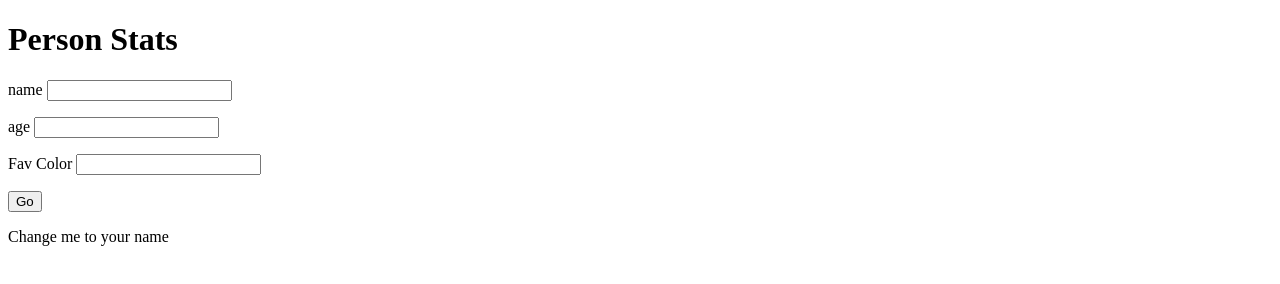
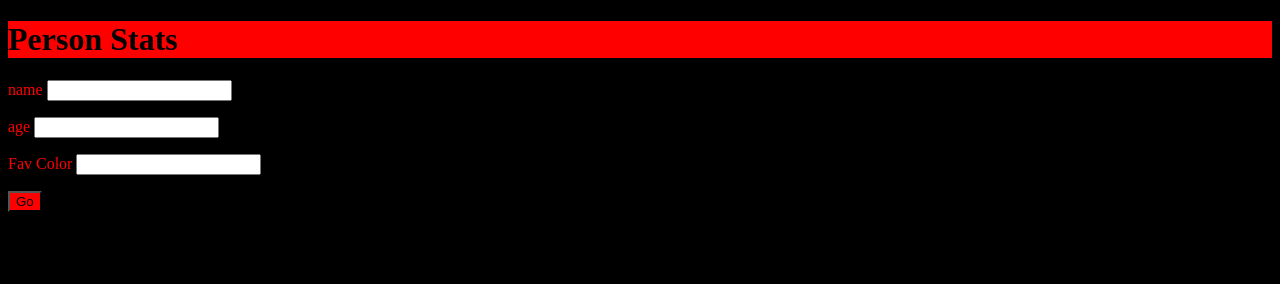
Before and after one commit to Brendenjones12/person-stats, a plain HTML site: page index.html in a window 1280 px wide. Drawn offline with Linux system fonts and the light colour scheme.

Commit message:
changed design

```diff
--- a/index.html
+++ b/index.html
@@ -10,27 +10,27 @@
         <meta name="description" content="">
         <meta name="viewport" content="width=device-width, initial-scale=1">
     </head>
-    <body>
-        <h1> Person Stats </h1>
+    <body style='background-color: black'>
+        <h1 style='background-color: red'> Person Stats </h1>
 <form id="person-form">
     <p>
-        <label for="personName">name</label>
-        <input type="text" name="personName">
+        <label for="personName" style='color:red'>name</label>
+        <input type="text" name="personName" style='color:blue'>
     </p>
     <p>
-        <label for="age">age</label>
+        <label for="age" style='color:red'>age</label>
         <input type="number" name="age">
     </p>
     <p>
-        <label for="color">Fav Color</label>
+        <label for="color" style='color:red'>Fav Color</label>
         <input type="text" name="color">
     </p>
 
-    <button type="submit">Go</button>
+    <button type="submit" style='background-color:red' style='color:blue' >Go</button>
 </form>
 
 <div id="stats">
-<p>Change me to your name</p>
+<p style= 'background-color: black'></p>
 </div>
 
 <script src="index.js"></script>
--- a/index.js
+++ b/index.js
@@ -23,7 +23,7 @@ function updateHeading(ev){
     const name = f.personName.value
     const age = f.age.value
     const color = f.color.value
-    const stats = document.querySelector('#stats')
+    const stats = document.querySelector('#stats p')
     //stats.textContent = name
     //stats.innerHTML = '<p>' + name+ ',' + ' ' + age + '</p>'
     stats.innerHTML = `
```
